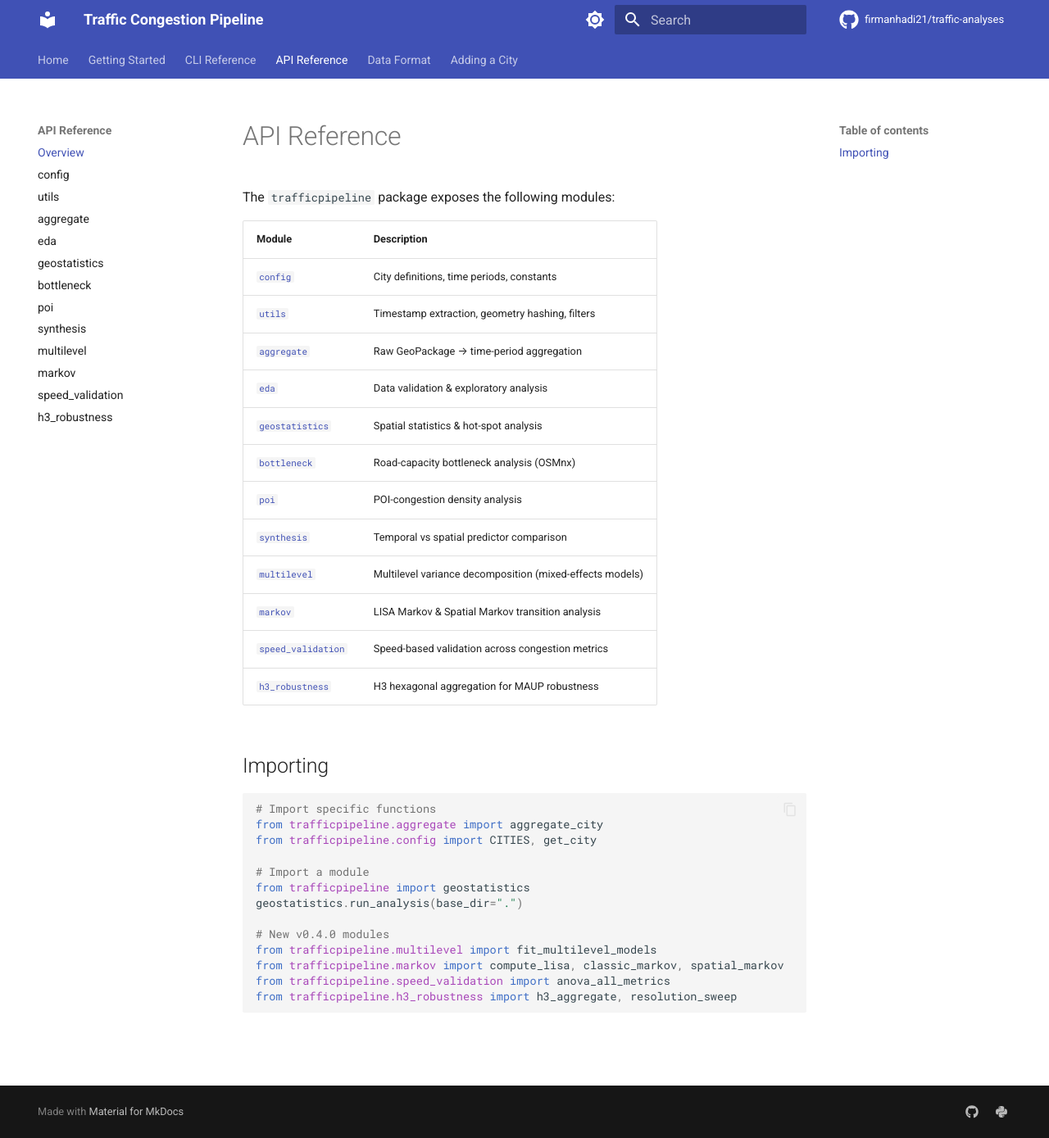
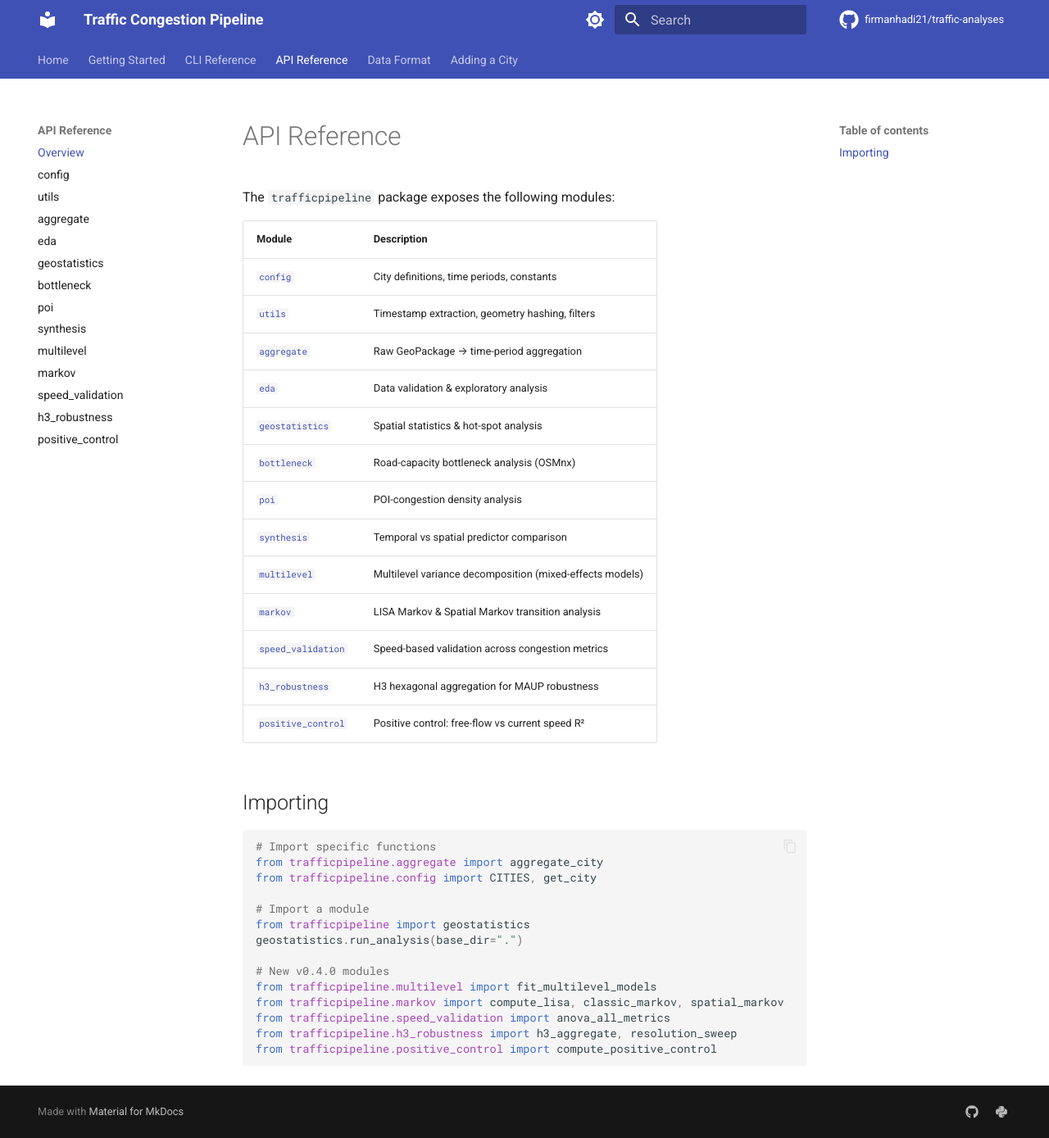
Before and after one commit to firmanhadi21/traffic-analyses, an MkDocs documentation site: the page built from docs/api/index.md, in a window 1280 px wide and 1389 px high. Shown: the whole window at 82% size. Built offline with MkDocs 1.6.1 and Material for MkDocs 9.7.7, drawn with Linux system fonts in a browser that asks for light colours; comment, search, counter and statistics services are not loaded.

Commit message:
docs: document the positive-control analysis across the pipeline docs
Add the positive_control API reference page and nav entry, list the module
in the API overview and import examples, add the CLI command to the README
project layout, analysis walkthrough (step 11), command summary, and the
reproducing guide. Refresh positive_control_r2.csv from the packaged module.

Co-Authored-By: Claude Fable 5 <noreply@anthropic.com>

````diff
--- a/docs/api/index.md
+++ b/docs/api/index.md
@@ -16,6 +16,7 @@ The `trafficpipeline` package exposes the following modules:
 | [`markov`](markov.md) | LISA Markov & Spatial Markov transition analysis |
 | [`speed_validation`](speed_validation.md) | Speed-based validation across congestion metrics |
 | [`h3_robustness`](h3_robustness.md) | H3 hexagonal aggregation for MAUP robustness |
+| [`positive_control`](positive_control.md) | Positive control: free-flow vs current speed R² |
 
 ## Importing
 
@@ -33,4 +34,5 @@ from trafficpipeline.multilevel import fit_multilevel_models
 from trafficpipeline.markov import compute_lisa, classic_markov, spatial_markov
 from trafficpipeline.speed_validation import anova_all_metrics
 from trafficpipeline.h3_robustness import h3_aggregate, resolution_sweep
+from trafficpipeline.positive_control import compute_positive_control
 ```
--- a/mkdocs.yml
+++ b/mkdocs.yml
@@ -94,6 +94,7 @@ nav:
       - markov: api/markov.md
       - speed_validation: api/speed_validation.md
       - h3_robustness: api/h3_robustness.md
+      - positive_control: api/positive_control.md
   - Data Format: data-format.md
   - Adding a City: adding-a-city.md
 
````
Also changed, not shown: README.md (+5 -0 lines), docs/api/positive_control.md (added, +10 -0 lines), docs/getting-started/reproducing.md (+1 -0 lines), 1 other file.
